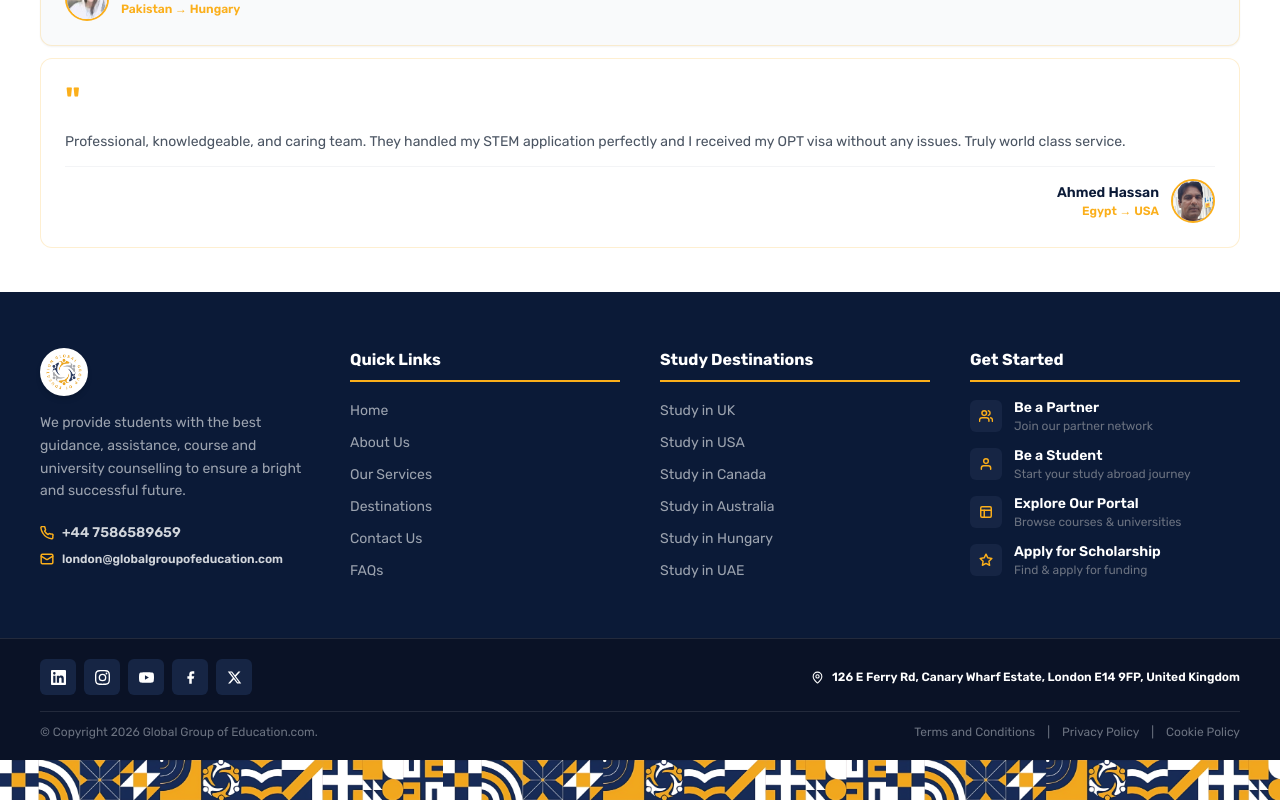
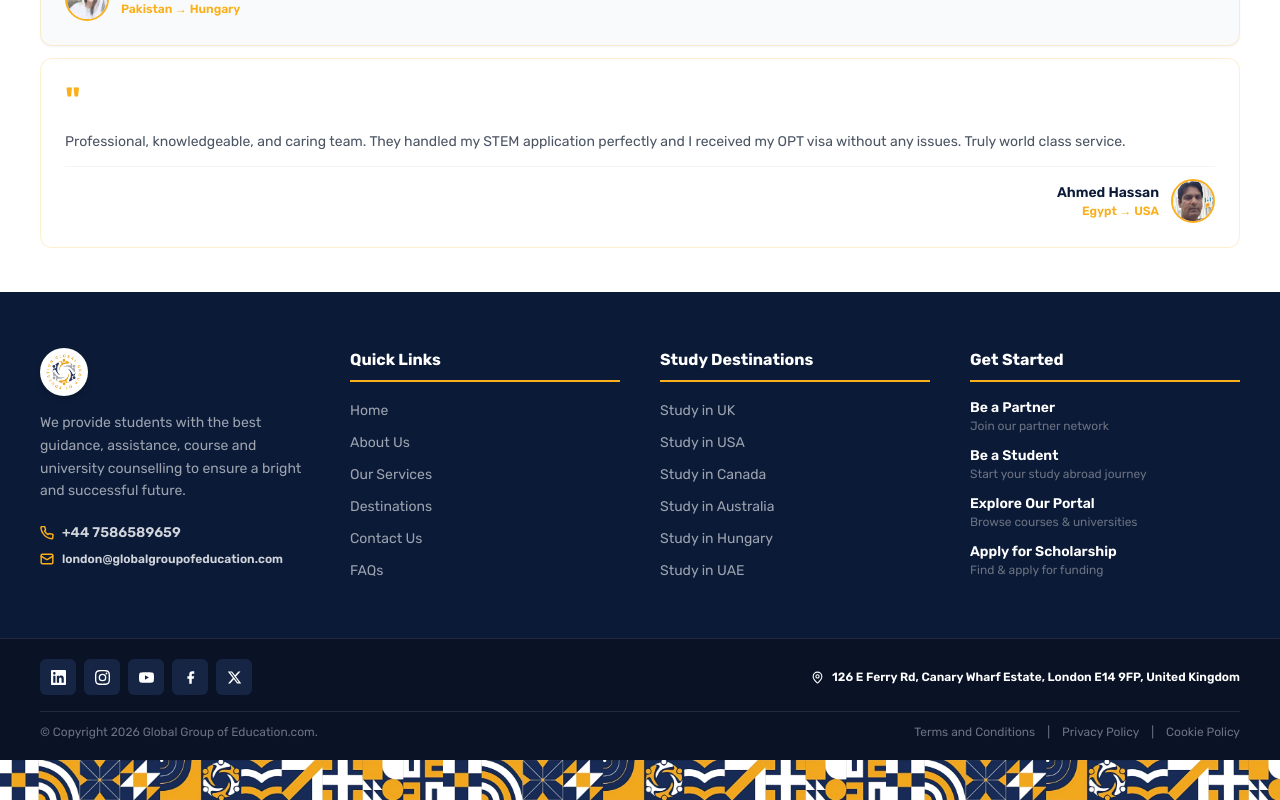
Before and after one commit to Zeehan96/global-group-of-eduction-project, a Next.js app: page / in a window 1280 px wide. Shown: the part 6198-6998 px from the top of the page. Built offline with nearby package versions, Linux system fonts and the light colour scheme.

Commit message:
footer: update Get Started links and remove icons

```diff
--- a/components/Footer.jsx
+++ b/components/Footer.jsx
@@ -123,10 +123,7 @@ export default function Footer() {
           <h3 className="text-white font-bold text-base mb-4 pb-2 border-b-2 border-[#fbaf1b]">Get Started</h3>
           <ul className="space-y-3">
             <li>
-              <a href="mailto:london@globalgroupofeducation.com?subject=Partnership Enquiry" className="flex items-center gap-3 group">
-                <span className="w-8 h-8 rounded-md bg-[#162544] flex items-center justify-center text-[#fbaf1b] group-hover:bg-[#fbaf1b] group-hover:text-[#0b1a37] transition-colors flex-shrink-0">
-                  <svg width="14" height="14" viewBox="0 0 24 24" fill="none" stroke="currentColor" strokeWidth="2.5" strokeLinecap="round" strokeLinejoin="round"><path d="M17 21v-2a4 4 0 0 0-4-4H5a4 4 0 0 0-4 4v2"/><circle cx="9" cy="7" r="4"/><path d="M23 21v-2a4 4 0 0 0-3-3.87"/><path d="M16 3.13a4 4 0 0 1 0 7.75"/></svg>
-                </span>
+              <a href="https://globalgroupofeducationportal.com/partner-registration" target="_blank" rel="noreferrer" className="flex items-center gap-3 group">
                 <div>
                   <p className="text-white text-sm font-semibold group-hover:text-[#fbaf1b] transition-colors">Be a Partner</p>
                   <p className="text-gray-500 text-xs">Join our partner network</p>
@@ -134,21 +131,15 @@ export default function Footer() {
               </a>
             </li>
             <li>
-              <Link href="/contact-us" className="flex items-center gap-3 group">
-                <span className="w-8 h-8 rounded-md bg-[#162544] flex items-center justify-center text-[#fbaf1b] group-hover:bg-[#fbaf1b] group-hover:text-[#0b1a37] transition-colors flex-shrink-0">
-                  <svg width="14" height="14" viewBox="0 0 24 24" fill="none" stroke="currentColor" strokeWidth="2.5" strokeLinecap="round" strokeLinejoin="round"><path d="M20 21v-2a4 4 0 0 0-4-4H8a4 4 0 0 0-4 4v2"/><circle cx="12" cy="7" r="4"/></svg>
-                </span>
+              <a href="https://globalgroupofeducationportal.com/partner-registration" target="_blank" rel="noreferrer" className="flex items-center gap-3 group">
                 <div>
                   <p className="text-white text-sm font-semibold group-hover:text-[#fbaf1b] transition-colors">Be a Student</p>
                   <p className="text-gray-500 text-xs">Start your study abroad journey</p>
                 </div>
-              </Link>
+              </a>
             </li>
             <li>
-              <a href="https://globalgroupofeducationportal.com/courseFinder/index?access=pass" target="_blank" rel="noreferrer" className="flex items-center gap-3 group">
-                <span className="w-8 h-8 rounded-md bg-[#162544] flex items-center justify-center text-[#fbaf1b] group-hover:bg-[#fbaf1b] group-hover:text-[#0b1a37] transition-colors flex-shrink-0">
-                  <svg width="14" height="14" viewBox="0 0 24 24" fill="none" stroke="currentColor" strokeWidth="2.5" strokeLinecap="round" strokeLinejoin="round"><rect x="3" y="3" width="18" height="18" rx="2"/><path d="M3 9h18"/><path d="M9 21V9"/></svg>
-                </span>
+              <a href="https://globalgroupofeducationportal.com/login" target="_blank" rel="noreferrer" className="flex items-center gap-3 group">
                 <div>
                   <p className="text-white text-sm font-semibold group-hover:text-[#fbaf1b] transition-colors">Explore Our Portal</p>
                   <p className="text-gray-500 text-xs">Browse courses & universities</p>
@@ -156,10 +147,7 @@ export default function Footer() {
               </a>
             </li>
             <li>
-              <a href="https://globalgroupofeducationportal.com/courseFinder/index?access=pass" target="_blank" rel="noreferrer" className="flex items-center gap-3 group">
-                <span className="w-8 h-8 rounded-md bg-[#162544] flex items-center justify-center text-[#fbaf1b] group-hover:bg-[#fbaf1b] group-hover:text-[#0b1a37] transition-colors flex-shrink-0">
-                  <svg width="14" height="14" viewBox="0 0 24 24" fill="none" stroke="currentColor" strokeWidth="2.5" strokeLinecap="round" strokeLinejoin="round"><path d="M12 2l3.09 6.26L22 9.27l-5 4.87 1.18 6.88L12 17.77l-6.18 3.25L7 14.14 2 9.27l6.91-1.01L12 2z"/></svg>
-                </span>
+              <a href="https://globalgroupofeducationportal.com/login" target="_blank" rel="noreferrer" className="flex items-center gap-3 group">
                 <div>
                   <p className="text-white text-sm font-semibold group-hover:text-[#fbaf1b] transition-colors">Apply for Scholarship</p>
                   <p className="text-gray-500 text-xs">Find & apply for funding</p>
```
